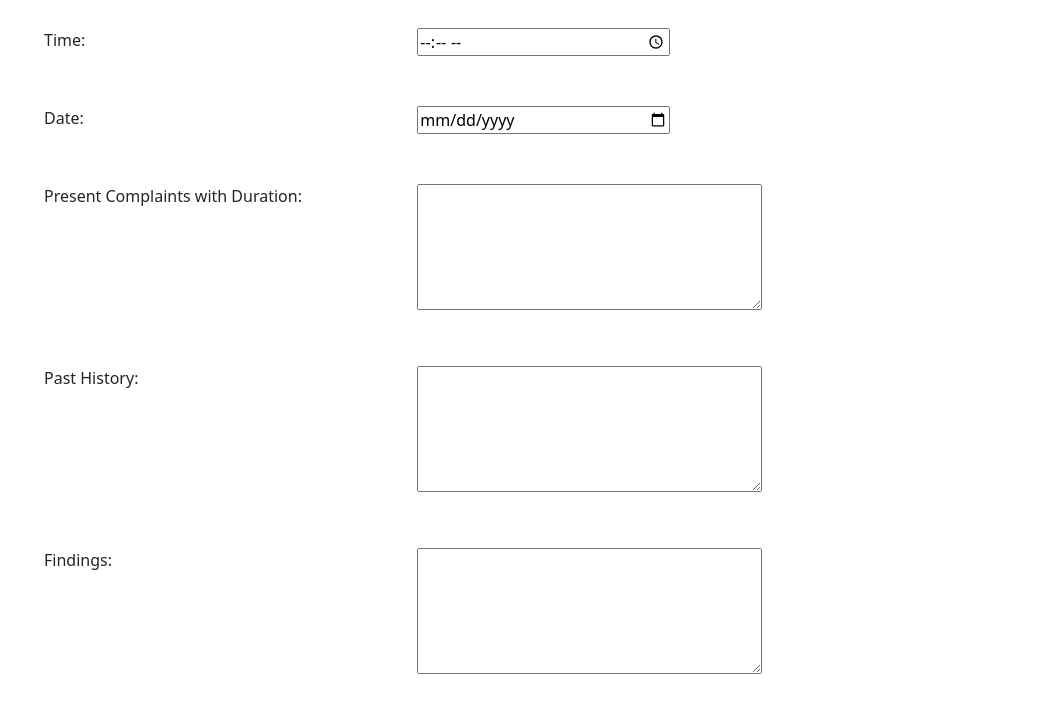
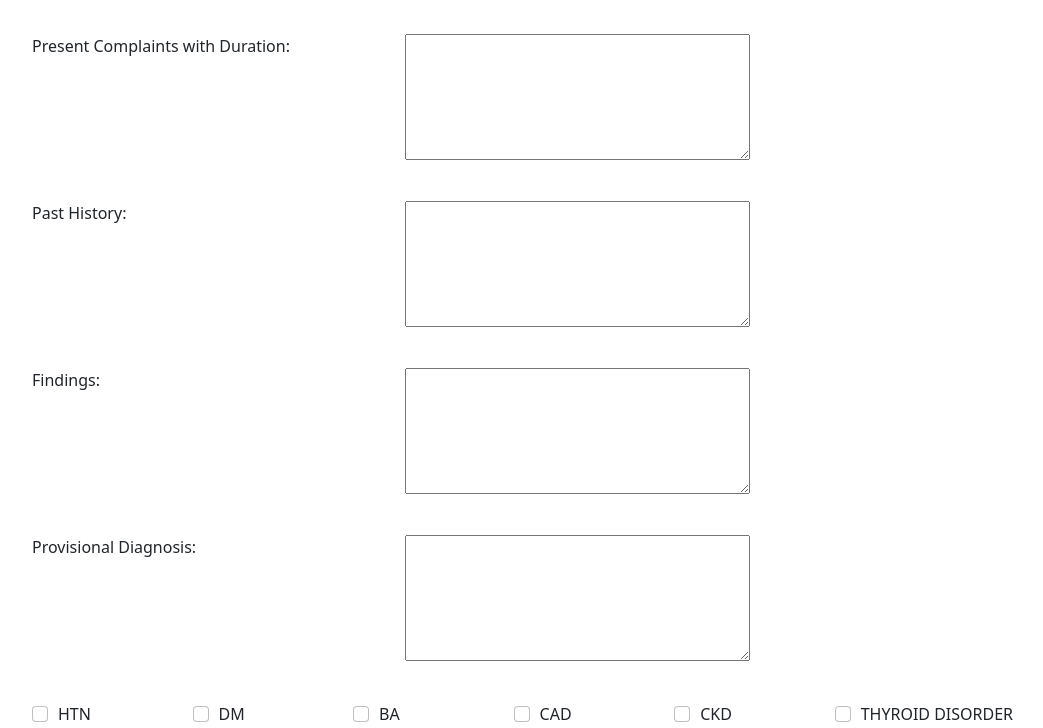
Before and after one commit to sandeepkamishetti/suksheama-prescription, a React (Create React App) app: page / in a window 1280 px wide. Shown: the part 564-1292 px from the top of the page, without its empty margins (48-1091 px from the left). Built offline with nearby package versions, Linux system fonts and the light colour scheme.

Commit message:
Few more changes by Sandeep

```diff
--- a/src/App.css
+++ b/src/App.css
@@ -67,7 +67,7 @@ input {
 }
 
 .age {
-  margin-left: 24px;
+  margin-left: 40px; /*Sandeep's changes*/
 }
 
 .header-2-data {
@@ -79,7 +79,7 @@ input {
 }
 
 .second-column {
-  margin-left: 24px;
+  margin-left: 53px;/*Sandeep's changes*/
 }
 
 .present-complaints {
@@ -91,7 +91,7 @@ input {
 .right-side-data {
   left: 105px;
   position: relative;
-  top: 190px;
+  top: 100px;
 }
 
 .past-history {
@@ -107,7 +107,7 @@ input {
 }
 
 .provisional {
-  margin-top: 60px;/*Sandeep's changes*/
+  margin-top: 100px;/*Sandeep's changes*/
   width: 550px;
   height: 115px;
 }
@@ -195,7 +195,7 @@ input {
 }
 
 .col-1{ /*Sandeep's changes*/
-  width: 13.333333% !important;
+  width: 14.333333% !important;
 }
 
 .col-2{ /*Sandeep's changes*/
@@ -203,7 +203,13 @@ input {
 }
 
 .row>*{ /*Sandeep's changes*/
-  padding: 0x !important;
-  margin-top: -15px;
-  margin-bottom: 30px;
+  padding: 0px !important;
+  margin-top: -15px !important;
+  margin-bottom: 30px !important;
 }
+
+.col3{/*Sandeep's changes*/
+  width: 13.333333%!important;
+  flex: 0 0 auto;
+
+}
--- a/src/App.js
+++ b/src/App.js
@@ -273,7 +273,7 @@ class App extends React.Component {
                     onChange={this.onChangeThyroid}
                     className="form-check-input pr-2"
                   />
-                  THYROID DISAORDER
+                  THYROID DISORDER
                 </label>
               </div>
               <div className="col-3">
--- a/src/letterHead.js
+++ b/src/letterHead.js
@@ -52,25 +52,25 @@ class LetterHead extends React.Component {
                     </div>
                     <div className="checkbox-area">
                         <div className="row">
-                            <div className="col-1">
+                            <div className="col3">
                                 {patientInfo.isHtn === true ? <i className="fas fa-check"></i> : ""}
                             </div>
-                            <div className="col-1">
+                            <div className="col3">
                                 {patientInfo.isDm === true ? <i className="fas fa-check"></i> : ""}
                             </div>
-                            <div className="col-1">
+                            <div className="col3">
                                 {patientInfo.isBa === true ? <i className="fas fa-check"></i> : ""}
                             </div>
-                            <div className="col-1">
+                            <div className="col3">
                                 {patientInfo.isCad === true ? <i className="fas fa-check"></i> : ""}
                             </div>
-                            <div className="col-1">
+                            <div className="col3">
                                 {patientInfo.isCkd === true ? <i className="fas fa-check"></i> : ""}
                             </div>
-                            <div className="col-2">
+                            <div className="col3">
                                 {patientInfo.isThyroid === true ? <i className="fas fa-check"></i> : ""}
                             </div>
-                            <div className="col-2">
+                            <div className="col3">
                                 {patientInfo.isDrug === true ? <i className="fas fa-check"></i> : ""}
                             </div>
                         </div>
```
